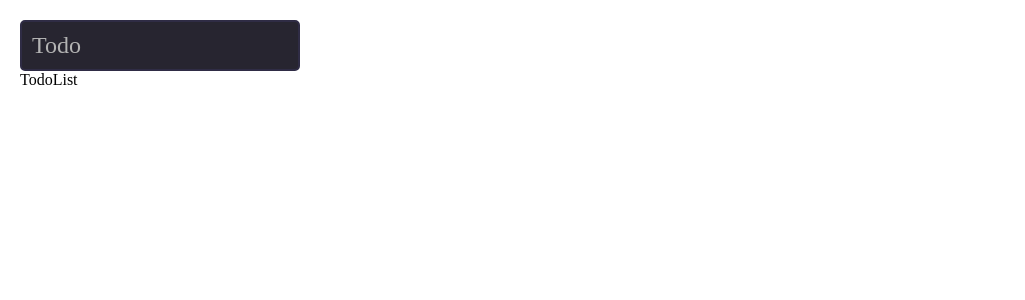
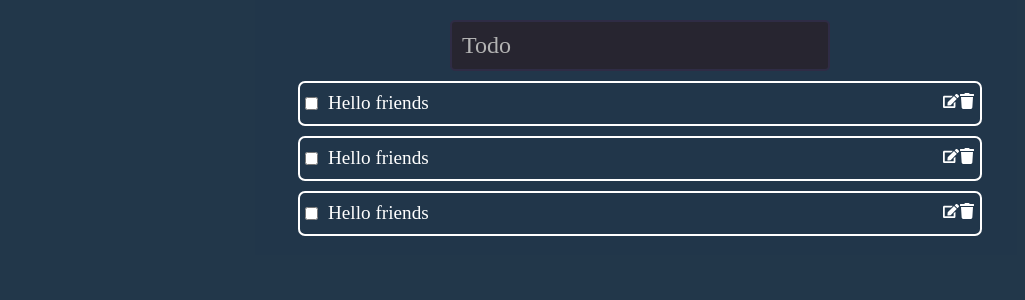
Before and after one commit to werhani-houssemeddine/todo-react, a React (Vite) app: page / in a window 1280 px wide. Shown: the top 300 px of the page, without its empty margins (0-1025 px from the left). Built offline with nearby package versions, Linux system fonts and the light colour scheme.

Commit message:
I end set up the Todo component and style it

```diff
--- a/package.json
+++ b/package.json
@@ -10,7 +10,8 @@
   },
   "dependencies": {
     "react": "^18.2.0",
-    "react-dom": "^18.2.0"
+    "react-dom": "^18.2.0",
+    "react-icons": "^4.6.0"
   },
   "devDependencies": {
     "@types/react": "^18.0.17",
--- a/src/component/Todo.jsx
+++ b/src/component/Todo.jsx
@@ -1,5 +1,17 @@
-function Todo() {
-  return <p>Todo app</p>;
+import './stylesheet/todo.css';
+import { FaTrash, FaEdit } from 'react-icons/fa'
+
+function Todo({ content }) {
+  return (
+    <div className="todo-container">
+      <input type="checkbox" name="" id="" />
+      <span htmlFor="">{content}</span>
+      <div className="icons">
+        <FaEdit color='white' />
+        <FaTrash color='white' />
+      </div>
+    </div>
+  );
 }
 
 export default Todo;
--- a/src/component/TodoList.jsx
+++ b/src/component/TodoList.jsx
@@ -1,5 +1,13 @@
+import Todo from "./Todo";
+
 function TodoList() {
-  return <div>TodoList</div>;
+  return (
+    <>
+      <Todo content='Hello friends'/>
+      <Todo content='Hello friends'/>
+      <Todo content='Hello friends'/>
+    </>
+  )
 }
 
 export default TodoList;
--- a/src/component/stylesheet/form.css
+++ b/src/component/stylesheet/form.css
@@ -1,5 +1,5 @@
 .input-container{
-  width: 280px;
+  width: 380px;
   position: relative;
   display: flex;
   flex-direction: column;
--- /dev/null
+++ b/src/component/stylesheet/todo.css
@@ -0,0 +1,18 @@
+.todo-container{
+  width: 90%;
+  border: 2px solid white;
+  height: 45px;
+  display: flex;
+  align-items: center;
+  justify-content: space-around;
+  padding: 10px 5px;
+  gap: 10px;
+  border-radius: 7px;
+  margin-top: 10px;
+}
+
+.todo-container span{
+  flex-grow: 1;
+  color: white;
+  font-size: 1.2rem;
+}
--- a/src/index.css
+++ b/src/index.css
@@ -4,6 +4,20 @@
   box-sizing: border-box;
 }
 
+#root{
+  height: 100vh;
+  background-color: #041c32e1;
+  margin: 0 auto;
+  display: grid;
+  justify-items: center;
+  align-items: start;
+}
+
 main{
   padding: 20px;
+  display: flex;
+  flex-direction: column;
+  align-items: center;
+  justify-content: center;
+  width: clamp(600px,70%,800px);
 }
```
Also changed, not shown: 1 other file (tests, documents, lock files or other folders).
